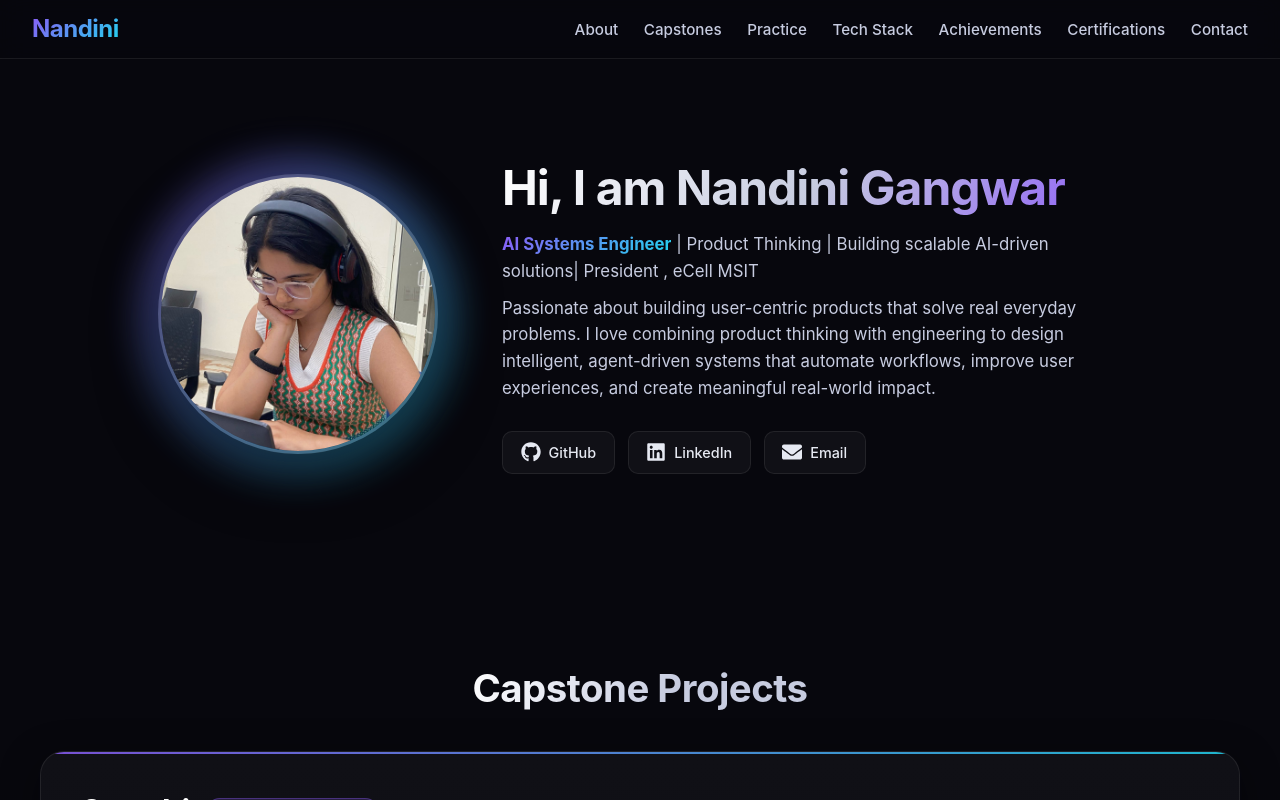
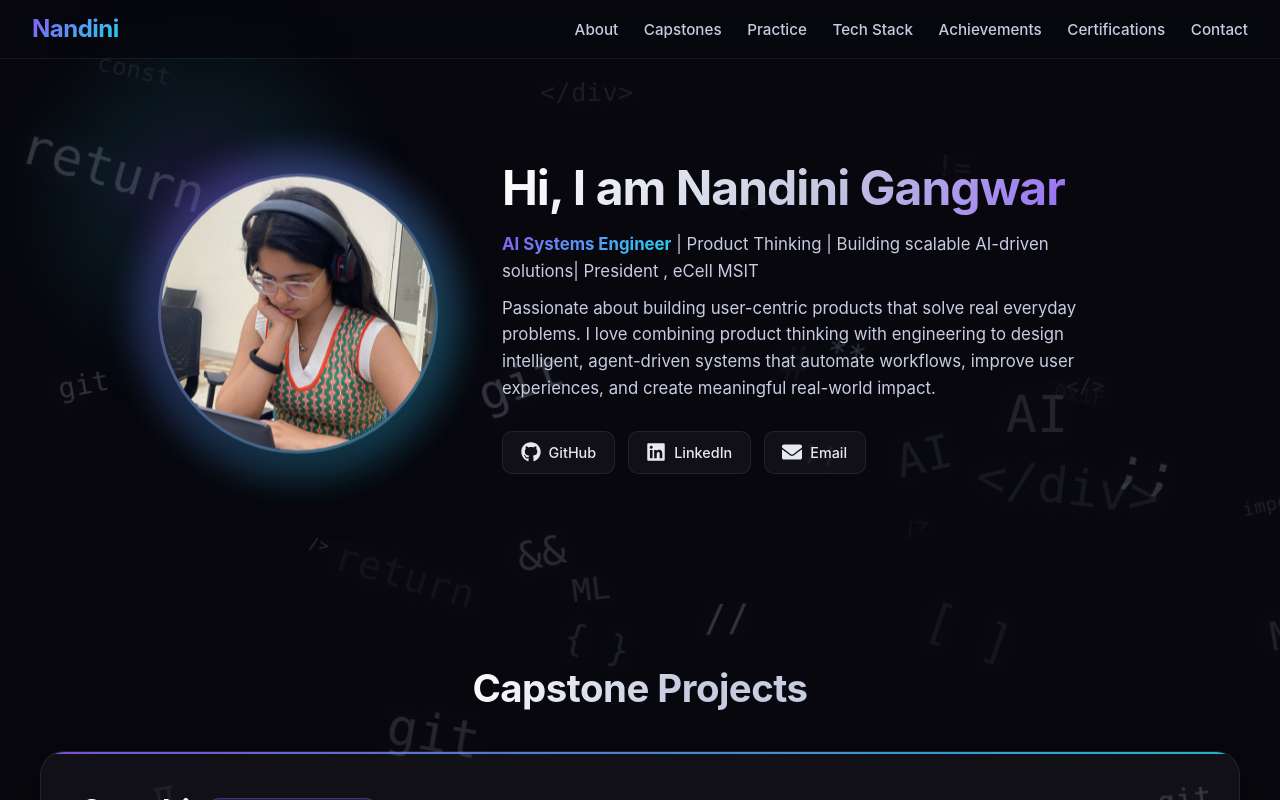
Before and after one commit to NANDINIS898/react-portfolio, a React (Create React App) app: page / in a window 1280 px wide. Shown: the top 800 px of the page. Built offline with nearby package versions, Linux system fonts and the light colour scheme.

Commit message:
updates ui

```diff
--- a/src/App.css
+++ b/src/App.css
@@ -95,6 +95,72 @@ a {
 
 a:hover {
   color: var(--violet);
+}
+
+/* === Floating code-icons background (cursor-reactive) === */
+.code-bg {
+  position: fixed;
+  inset: 0;
+  z-index: 0;
+  pointer-events: none;
+  overflow: hidden;
+}
+
+.code-bg-icon {
+  position: absolute;
+  font-family: "JetBrains Mono", "Fira Code", "SF Mono", Menlo, Consolas, monospace;
+  color: #c7cce0;
+  font-weight: 500;
+  letter-spacing: 0.5px;
+  white-space: nowrap;
+  user-select: none;
+  text-shadow: 0 0 18px rgba(139, 92, 246, 0.35);
+  /* --mx / --my come from JS (cursor parallax). --rot is per-icon. */
+  transform:
+    translate3d(var(--mx, 0px), var(--my, 0px), 0)
+    rotate(var(--rot, 0deg));
+  transition: transform 0.25s cubic-bezier(0.22, 1, 0.36, 1);
+  animation: iconDrift var(--drift-dur, 18s) ease-in-out var(--drift-delay, 0s) infinite alternate;
+  will-change: transform;
+}
+
+@keyframes iconDrift {
+  0%   { filter: blur(0px); }
+  50%  { filter: blur(0.4px); }
+  100% { filter: blur(0px); }
+}
+
+/* Soft glow that follows the cursor */
+.cursor-glow {
+  position: fixed;
+  top: 0;
+  left: 0;
+  width: 400px;
+  height: 400px;
+  border-radius: 50%;
+  background: radial-gradient(
+    circle,
+    rgba(139, 92, 246, 0.18) 0%,
+    rgba(34, 211, 238, 0.08) 35%,
+    transparent 70%
+  );
+  pointer-events: none;
+  filter: blur(20px);
+  z-index: 1;
+  transition: transform 0.08s linear;
+  will-change: transform;
+}
+
+/* Make sure real content sits above the code background */
+.navbar,
+.hero,
+.capstones,
+.tech-stack,
+.practice,
+.certifications,
+.placeholder-section {
+  position: relative;
+  z-index: 2;
 }
 
 /* === Keyframes === */
--- a/src/App.js
+++ b/src/App.js
@@ -7,6 +7,7 @@ import saarthiMainImg from "./saarthi-main.png";
 import pryoportDashboardImg from "./pryoport-dashboard.png";
 import pryoportDemoVideo from "./pryoport video - Trim.mp4";
 import { ReactTyped } from "react-typed";
+import FloatingCodeBg from "./FloatingCodeBg";
 
 import { FaGithub, FaLinkedin, FaEnvelope } from "react-icons/fa";
 
@@ -35,14 +36,18 @@ const techStack = [
   {
     title: "Programming Languages",
     icon: "💻",
-    items: ["Python", "C++", "JavaScript", "SQL"],
+    items: ["Python", "C++", "JavaScript", "SQL", "TypeScript"],
   },
   {
     title: "AI / ML & GenAI",
     icon: "🤖",
     items: [
       "TensorFlow",
+      "Keras",
       "Scikit-learn",
+      "OpenCV",
+      "Numpy",
+      "pandas",
       "XGBoost",
       "LangChain",
       "CrewAI",
@@ -66,12 +71,12 @@ const techStack = [
   {
     title: "Databases",
     icon: "🗄️",
-    items: ["MySQL", "PostgreSQL", "ChromaDB", "SQLite"],
+    items: ["MySQL", "PostgreSQL", "ChromaDB", "SQLite", "Alembic"],
   },
   {
     title: "Tools & Infra",
     icon: "🧠",
-    items: ["PyPDFLoader", "Git", "GitHub", "GitLab"],
+    items: ["PyPDFLoader", "Git", "GitHub", "GitLab", "ReportLab", "HuggingFace"],
   },
 ];
 
@@ -111,6 +116,7 @@ const practiceProjects = [
 function App() {
   return (
     <div className="app">
+      <FloatingCodeBg count={32} />
       <nav className="navbar">
         <div className="nav-left">Nandini</div>
         <ul className="nav-links">
--- /dev/null
+++ b/src/FloatingCodeBg.js
@@ -0,0 +1,113 @@
+import React, { useEffect, useMemo, useRef } from "react";
+
+const SYMBOLS = [
+  "</>", "{ }", "=>", "( )", "[ ]", "<>", "</",
+  "&&", "||", "==", "!=", ";;", "**", "//", "/>", "#",
+  "def", "fn", "λ", "∑", "π", "AI", "ML", "</div>",
+  "return", "async", "const", "import", "useState", "0x1F", "git",
+];
+
+// Deterministic pseudo-random so SSR-ish first paint stays stable per icon
+function seeded(i, salt = 1) {
+  const x = Math.sin(i * 9301.17 * salt + 49297.31) * 233280.7;
+  return x - Math.floor(x);
+}
+
+export default function FloatingCodeBg({ count = 28 }) {
+  const containerRef = useRef(null);
+  const iconsRef = useRef([]);
+  const mouseRef = useRef({ x: 0, y: 0, tx: 0, ty: 0 });
+  const rafRef = useRef(null);
+
+  const icons = useMemo(
+    () =>
+      Array.from({ length: count }, (_, i) => {
+        const depth = 0.15 + seeded(i, 3) * 0.85; // 0.15 - 1.0 (further = smaller parallax)
+        return {
+          id: i,
+          symbol: SYMBOLS[Math.floor(seeded(i, 7) * SYMBOLS.length)],
+          top: seeded(i, 11) * 100,           // %
+          left: seeded(i, 13) * 100,          // %
+          size: 0.85 + seeded(i, 17) * 2.4,   // rem
+          opacity: 0.04 + seeded(i, 19) * 0.18,
+          depth,
+          driftDur: 12 + seeded(i, 23) * 16,  // s
+          driftDelay: -seeded(i, 29) * 20,    // s (negative => mid-cycle start)
+          rotate: (seeded(i, 31) - 0.5) * 40, // deg
+        };
+      }),
+    [count]
+  );
+
+  useEffect(() => {
+    const onMove = (e) => {
+      const w = window.innerWidth;
+      const h = window.innerHeight;
+      // Range: -1 .. 1 from center
+      mouseRef.current.tx = (e.clientX / w - 0.5) * 2;
+      mouseRef.current.ty = (e.clientY / h - 0.5) * 2;
+    };
+    window.addEventListener("mousemove", onMove, { passive: true });
+
+    const tick = () => {
+      // Ease towards target for smoothness
+      mouseRef.current.x += (mouseRef.current.tx - mouseRef.current.x) * 0.08;
+      mouseRef.current.y += (mouseRef.current.ty - mouseRef.current.y) * 0.08;
+
+      const { x, y } = mouseRef.current;
+      const els = iconsRef.current;
+      for (let i = 0; i < els.length; i++) {
+        const el = els[i];
+        if (!el) continue;
+        const depth = icons[i].depth;
+        // Push opposite the cursor for that "parallax depth" feel,
+        // strength up to ~60px on closest layer.
+        const tx = -x * depth * 55;
+        const ty = -y * depth * 55;
+        el.style.setProperty("--mx", `${tx}px`);
+        el.style.setProperty("--my", `${ty}px`);
+      }
+
+      rafRef.current = requestAnimationFrame(tick);
+    };
+    rafRef.current = requestAnimationFrame(tick);
+
+    // Cursor-following glow
+    const glow = containerRef.current?.querySelector(".cursor-glow");
+    const onGlowMove = (e) => {
+      if (!glow) return;
+      glow.style.transform = `translate3d(${e.clientX - 200}px, ${e.clientY - 200}px, 0)`;
+    };
+    window.addEventListener("mousemove", onGlowMove, { passive: true });
+
+    return () => {
+      window.removeEventListener("mousemove", onMove);
+      window.removeEventListener("mousemove", onGlowMove);
+      cancelAnimationFrame(rafRef.current);
+    };
+  }, [icons]);
+
+  return (
+    <div className="code-bg" ref={containerRef} aria-hidden="true">
+      <div className="cursor-glow" />
+      {icons.map((ic, i) => (
+        <span
+          key={ic.id}
+          ref={(el) => (iconsRef.current[i] = el)}
+          className="code-bg-icon"
+          style={{
+            top: `${ic.top}%`,
+            left: `${ic.left}%`,
+            fontSize: `${ic.size}rem`,
+            opacity: ic.opacity,
+            "--rot": `${ic.rotate}deg`,
+            "--drift-dur": `${ic.driftDur}s`,
+            "--drift-delay": `${ic.driftDelay}s`,
+          }}
+        >
+          {ic.symbol}
+        </span>
+      ))}
+    </div>
+  );
+}
```
